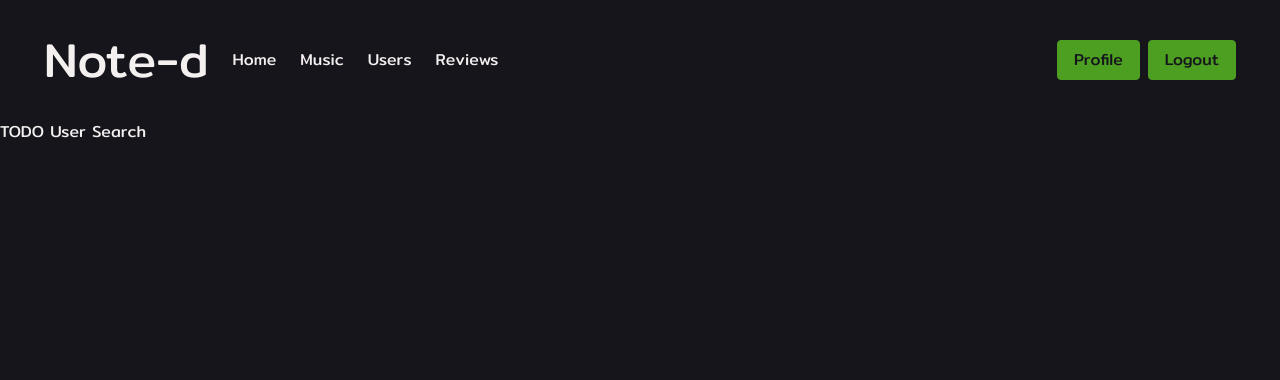
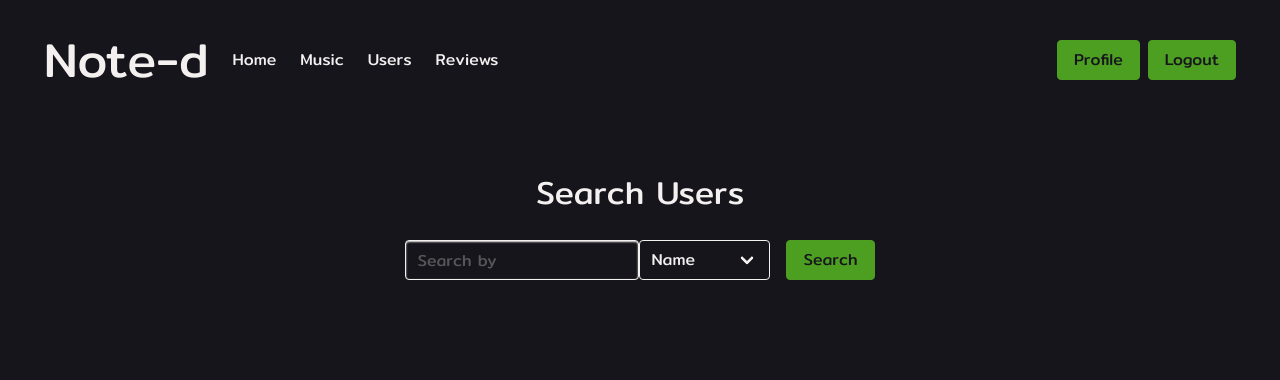
Before and after one commit to emilio-fv/Noted, a Flask app: page /users/search in a window 1280 px wide. Shown: the top 380 px of the page. Run offline with Flask 2, Linux system fonts and the light colour scheme; the visitor is signed in with stand-in values (Sample User, id 1); parts of the project's set-up code (start-up, migrations or seed data) failed here and were passed over.

Commit message:
Search Users

```diff
--- a/flask_app/controllers/music_controller.py
+++ b/flask_app/controllers/music_controller.py
@@ -5,7 +5,7 @@ from flask_app.controllers.helpers import login_required, sp
 
 @app.route('/music/search') # Search Music Form
 @login_required
-def search_music_form(all_albums=[]):
+def search_music_form():
     return render_template('music_search.html')
 
 @app.route('/music/search', methods=['POST']) # Search Music
--- a/flask_app/controllers/users_controller.py
+++ b/flask_app/controllers/users_controller.py
@@ -66,10 +66,26 @@ def dashboard():
     logged_user_reviews = Review.get_all_by_user_id({'user_id': session['user_id']})
     return render_template('dashboard.html', logged_user = logged_user, logged_user_reviews = logged_user_reviews)
 
-@app.route('/users/search') # Search Users
+@app.route('/users/search') # Search Users Form
+@login_required
+def search_users_form():
+    return render_template('user_search.html')
+
+@app.route('/users/search', methods=['POST']) # Search Users
 @login_required
 def search_users():
-    return render_template('user_search.html')
+    search_input = request.form['search_input']
+    search_category = request.form['search_category']
+
+    if search_category == "email":
+        search_results = User.get_one_by_email({'email': search_input })
+        print(search_results)
+        user = [{
+            'username': search_results.username,
+            'first_name': search_results.first_name,
+            'last_name': search_results.last_name
+        }]
+        return jsonify(user)
 
 @app.route('/users/view') # View User Profile
 def view_user():
--- a/flask_app/mybulma/sass/mystyles.scss
+++ b/flask_app/mybulma/sass/mystyles.scss
@@ -9,7 +9,9 @@
 $green: #4d9f21;
 $white: #F4F0F0;
 $black: #15151b;
-$grey: #2e2e3b;
+$grey: #242430;
+$light-grey: #6b6b92;
+$dimensions: 5 16 24 32 48 64 96 128 200;
 
 // $text: $white;
 $text: $white;
@@ -33,17 +35,19 @@ $input-background-color: $black;
 $input-border-color: $white;
 $input-shadow: inset 0 1px 2px $white;
 
-// $card-color: blue;
-// $card-background-color: $grey;
+// Review Card
+$card-background-color: $grey;
+$card-content-padding: 1rem 1.5rem;
+// $card-footer-padding: 0;
+$card-footer-border-top: 1px solid $light-grey;
+$content-pre-padding: 0;
+$card-media-margin: 1rem;
 
 // Import bulma
 @import "../node_modules/bulma/sass/utilities/_all.sass";
 @import "../node_modules/bulma/sass/base/_all.sass";
 @import "../node_modules/bulma/sass/components/_all.sass";
 @import "../node_modules/bulma/sass/elements/_all.sass";
-// @import "../node_modules/bulma/sass/elements/box.sass";
-// @import "../node_modules/bulma/sass/elements/button.sass";
-// @import "../node_modules/bulma/sass/elements/image.sass";
 @import "../node_modules/bulma/sass/helpers/_all.sass";
 @import "../node_modules/bulma/sass/grid/columns.sass";
 @import "../node_modules/bulma/sass/layout/_all.sass";
@@ -73,12 +77,13 @@ $input-shadow: inset 0 1px 2px $white;
     }
 }
 
-#dashboard {
-    img {
-        max-width: 25%;
-        height: auto;
-    };
-}
+// #dashboard {
+//     img {
+//         max-width: 25%;
+//         height: auto;
+//     };
+// }
+
 #album_view {
     img {
         max-width: 45%;
--- a/flask_app/static/script.js
+++ b/flask_app/static/script.js
@@ -2,14 +2,17 @@ console.log("Script attached good to go") // Test Script Connection
 
 function submitMusicForm(event) { // Spotify API - Music Search
     event.preventDefault();
+
     var music_search_form = document.getElementById('music_search_form');
     var music_search_results = document.querySelector('#music_search_results');
     var music_search_category = document.getElementById('music_search_category').value;
+
     clearDiv(music_search_results);
+
     var form = new FormData(music_search_form);
 
-
-    searchSpotify(form).then( data => {
+    searchSpotify(form)
+        .then( data => {
             for (row in data) {
                 var newElement = document.createElement("div");
                 if (music_search_category === "album") {
@@ -69,6 +72,31 @@ function submitMusicForm(event) { // Spotify API - Music Search
         .catch( err => console.log(err) )
 }
 
+function submitUserForm(event) { // Search Users
+    event.preventDefault();
+    var user_search_form = document.getElementById("user_search_form");
+    var user_search_results = document.getElementById("user_search_results");
+    var user_search_category = document.getElementById("user_search_category").value;
+
+
+    clearDiv(user_search_results);
+
+    var form = new FormData(user_search_form);
+
+    // make api call
+    searchUsers(form)
+        .then( data => {
+            for (row in data) {
+                var newElement = document.createElement("div");
+                newElement.innerHTML = `<h1>${ data[row]['username']}</h1>`;
+                newElement.setAttribute("class","column is-one-quarter card");
+                user_search_results.appendChild(newElement);
+            }
+        })
+        .catch( err => console.log(err))
+    // update div
+}
+
 function clearDiv(element) { // Clear Element
     while(element.firstElementChild) {
         element.firstElementChild.remove();
@@ -80,3 +108,9 @@ async function searchSpotify(form_data) {
     let data = await response.json();
     return data;
 }
+
+async function searchUsers(form_data) {
+    let response = await fetch("http://127.0.0.1:5000/users/search", { method: 'POST', body: form_data});
+    let data = await response.json();
+    return data;
+}
--- a/flask_app/templates/user_search.html
+++ b/flask_app/templates/user_search.html
@@ -4,43 +4,28 @@ Search Users |
 {% endblock %}
 
 {% block content %}
-<p>TODO User Search</p>
-    <!-- <div class="container mt-6">
-        <h1 class="has-text-centered is-size-3 mb-3">Search Users</h1>
-
-        <form action="#" method="post">
-            <div class="is-flex-direction-row is-justify-content-center field has-addons">
-                <div class="control mb-4">
-                  <input class="input" type="text" name="username" id="username" placeholder="Search by username...">
-                </div>
-                <div class="control mb-4">
-                  <a class="button is-info">Search</a>
-                </div>
-              </div>
-        </form>
-
-    <div class="mt-5">
-        <div class="tile is-ancestor">
-            <div class="tile is-parent">
-                <article class="tile is-child box">
-                    <p class="title"><a href="#">Username</a></p>
-                </article>
-            </div>
-            <div class="tile is-parent">
-                <article class="tile is-child box">
-                    <p class="title"><a href="#">Username</a></p>
-                </article>
-            </div>
-            <div class="tile is-parent">
-                <article class="tile is-child box">
-                    <p class="title"><a href="#">Username</a></p>
-                </article>
-            </div>
-            <div class="tile is-parent">
-                <article class="tile is-child box">
-                    <p class="title"><a href="#">Username</a></p>
-                </article>
+<div class="section">
+    <h1 class="has-text-centered is-size-3 mb-5">Search Users</h1>
+    <form id="user_search_form" class="is-flex is-justify-content-center mb-5" onsubmit="submitUserForm(event)">
+        <div class="field">
+            <div class="control">
+                <input type="text" class="input" name="search_input" id="search_input" placeholder="Search by" autocomplete="off">
             </div>
         </div>
-    </div> -->
+        <div class="field">
+            <div class="select">
+                <select name="search_category" id="user_search_category">
+                    <option value="name">Name</option>
+                    <option value="username">Username</option>
+                    <option value="email">Email</option>
+                </select>
+            </div>
+        </div>
+        <div class="control ml-4">
+            <button class="button">Search</button>
+        </div>
+    </form>
+    <div id="user_search_results" class="columns is-multiline is-mobile">
+    </div>
+</div>
 {% endblock %}
```
Also changed, not shown: flask_app/models/user_model.py (+11 -3 lines), flask_app/templates/dashboard.html (+17 -16 lines), flask_app/static/css/mystyles.css. Lines whose indentation alone changed are shown as unchanged.
